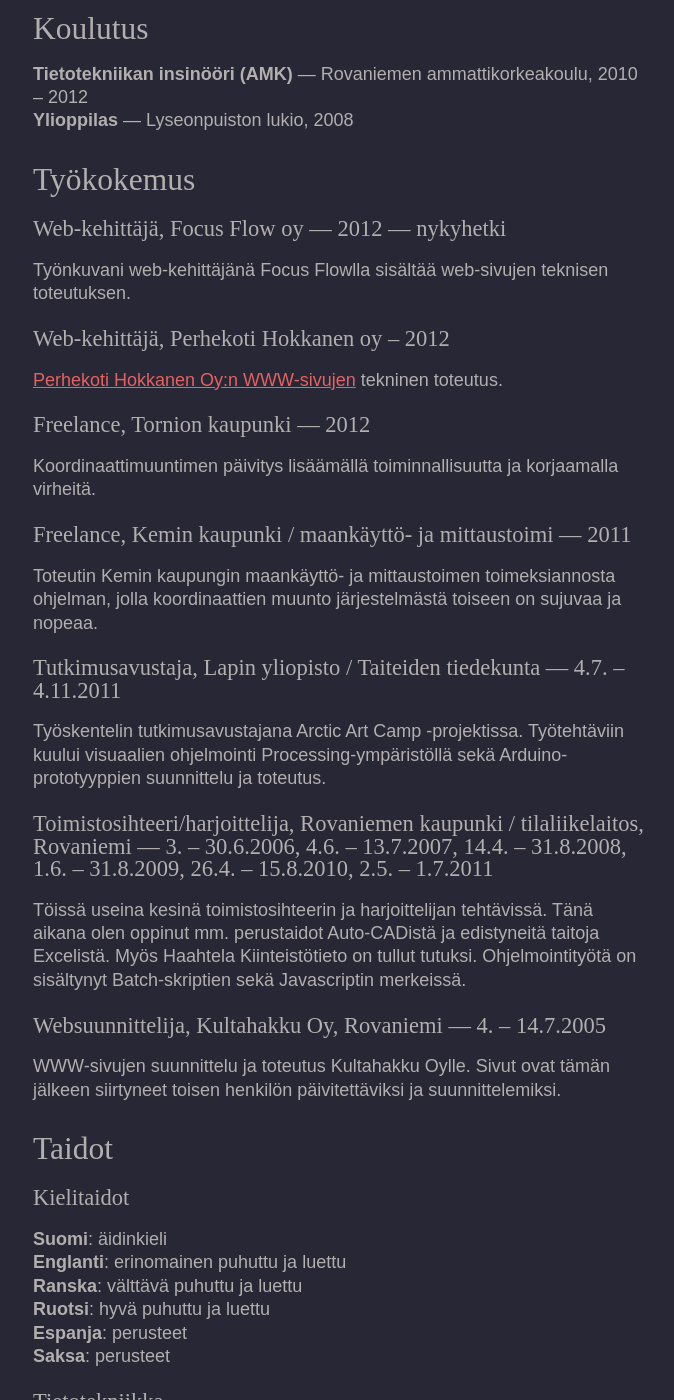
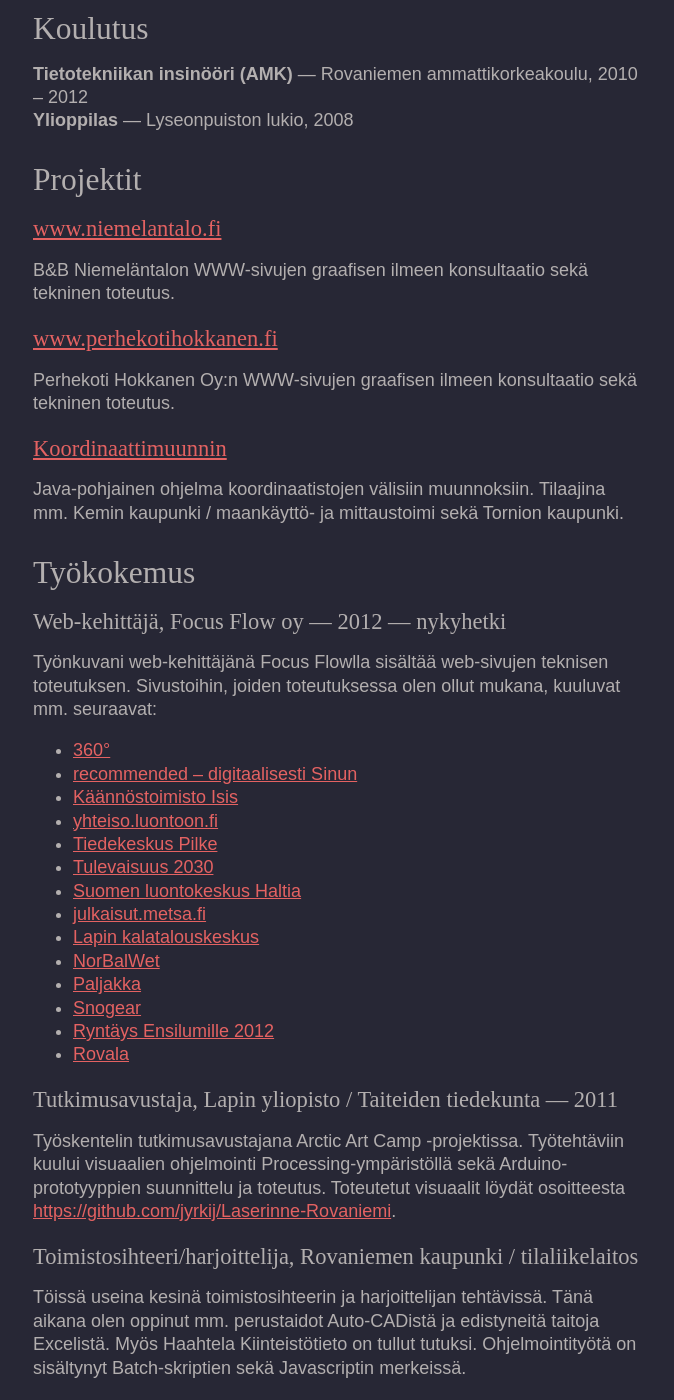
Before and after one commit to jyrkij/jlilja.net, a Jekyll site: the page built from cv.markdown, in a window 1280 px wide and 1400 px high, scrolled down 352 px. Shown: the whole window, without its empty margins (166-840 px from the left). Built offline with Jekyll 4.4.1, drawn with Linux system fonts in a browser that asks for light colours; some of the changed text lies outside the part shown.

Commit message:
Update CV.

```diff
--- a/cv.markdown
+++ b/cv.markdown
@@ -8,45 +8,57 @@
 **Tietotekniikan insinööri (AMK)** — Rovaniemen ammattikorkeakoulu, 2010 -- 2012
 **Ylioppilas** — Lyseonpuiston lukio, 2008
 
+### Projektit
+
+#### [www.niemelantalo.fi](http://www.niemelantalo.fi/)
+
+B&B Niemeläntalon WWW-sivujen graafisen ilmeen konsultaatio sekä tekninen toteutus.
+
+#### [www.perhekotihokkanen.fi](http://www.perhekotihokkanen.fi/)
+
+Perhekoti Hokkanen Oy:n WWW-sivujen graafisen ilmeen konsultaatio sekä tekninen toteutus.
+
+#### [Koordinaattimuunnin](/ohjelmat/koordinaattimuunnin)
+
+Java-pohjainen ohjelma koordinaatistojen välisiin muunnoksiin. Tilaajina mm.
+Kemin kaupunki / maankäyttö- ja mittaustoimi sekä Tornion kaupunki.
+
 ### Työkokemus
 
 #### Web-kehittäjä, Focus Flow oy — 2012 — nykyhetki
 
 Työnkuvani web-kehittäjänä Focus Flowlla sisältää web-sivujen teknisen toteutuksen.
+Sivustoihin, joiden toteutuksessa olen ollut mukana, kuuluvat mm. seuraavat:
 
-#### Web-kehittäjä, Perhekoti Hokkanen oy -- 2012
+ - [360°](http://www.360astetta.fi)
+ - [recommended – digitaalisesti Sinun](http://digi.recommended.fi)
+ - [Käännöstoimisto Isis](http://www.isis.fi)
+ - [yhteiso.luontoon.fi](http://yhteiso.luontoon.fi)
+ - [Tiedekeskus Pilke](http://www.tiedekeskus-pilke.fi)
+ - [Tulevaisuus 2030](http://tulevaisuus.2030.fi)
+ - [Suomen luontokeskus Haltia](http://www.haltia.com)
+ - [julkaisut.metsa.fi](http://julkaisut.metsa.fi)
+ - [Lapin kalatalouskeskus](http://www.lapinkalatalouskeskus.fi)
+ - [NorBalWet](http://www.norbalwet.org)
+ - [Paljakka](http://www.paljakka.fi)
+ - [Snogear](http://www.snogear.fi)
+ - [Ryntäys Ensilumille 2012](http://www.ensilumi.fi)
+ - [Rovala](http://www.rovala.fi)
 
-[Perhekoti Hokkanen Oy:n WWW-sivujen](http://www.perhekotihokkanen.fi) tekninen toteutus.
-
-#### Freelance, Tornion kaupunki — 2012
-
-Koordinaattimuuntimen päivitys lisäämällä toiminnallisuutta ja
-korjaamalla virheitä.
-
-#### Freelance, Kemin kaupunki / maankäyttö- ja mittaustoimi — 2011
-
-Toteutin Kemin kaupungin maankäyttö- ja mittaustoimen toimeksiannosta
-ohjelman, jolla koordinaattien muunto järjestelmästä toiseen on sujuvaa
-ja nopeaa.
-
-#### Tutkimusavustaja, Lapin yliopisto / Taiteiden tiedekunta — 4.7. – 4.11.2011
+#### Tutkimusavustaja, Lapin yliopisto / Taiteiden tiedekunta — 2011
 
 Työskentelin tutkimusavustajana Arctic Art Camp -projektissa.
 Työtehtäviin kuului visuaalien ohjelmointi Processing-ympäristöllä sekä
-Arduino-prototyyppien suunnittelu ja toteutus.
+Arduino-prototyyppien suunnittelu ja toteutus. Toteutetut visuaalit löydät osoitteesta
+<https://github.com/jyrkij/Laserinne-Rovaniemi>.
 
-#### Toimistosihteeri/harjoittelija, Rovaniemen kaupunki / tilaliikelaitos, Rovaniemi — 3. – 30.6.2006, 4.6. – 13.7.2007, 14.4. – 31.8.2008, 1.6. – 31.8.2009, 26.4. – 15.8.2010, 2.5. – 1.7.2011
+#### Toimistosihteeri/harjoittelija, Rovaniemen kaupunki / tilaliikelaitos
 
 Töissä useina kesinä toimistosihteerin ja harjoittelijan tehtävissä.
 Tänä aikana olen oppinut mm. perustaidot Auto-CADistä ja edistyneitä
 taitoja Excelistä. Myös Haahtela Kiinteistötieto on tullut tutuksi.
 Ohjelmointityötä on sisältynyt Batch-skriptien sekä Javascriptin
 merkeissä.
-
-#### Websuunnittelija, Kultahakku Oy, Rovaniemi — 4. – 14.7.2005
-
-WWW-sivujen suunnittelu ja toteutus Kultahakku Oylle. Sivut ovat tämän
-jälkeen siirtyneet toisen henkilön päivitettäviksi ja suunnittelemiksi.
 
 ### Taidot
 
@@ -78,8 +90,6 @@
 **Harrastuksia**: Äänitekniikka (sekä live- että studio-oloissa), valo-
 ja videokuvaus sekä editointi, Web-suunnittelu/-ohjelmointi sekä
 ohjelmointi yleensä, eri instrumenttien soittaminen
-**Web-suunnittelu**: [http://elevate.kairatemppeli.fi][],
-[http://www.perhekotihokkanen.fi/][], [http://jlilja.net][]
 **Valokuvaus**: [http://flickr.com/jyrkij][]
 
   [http://elevate.kairatemppeli.fi]: http://elevate.kairatemppeli.fi/
```
